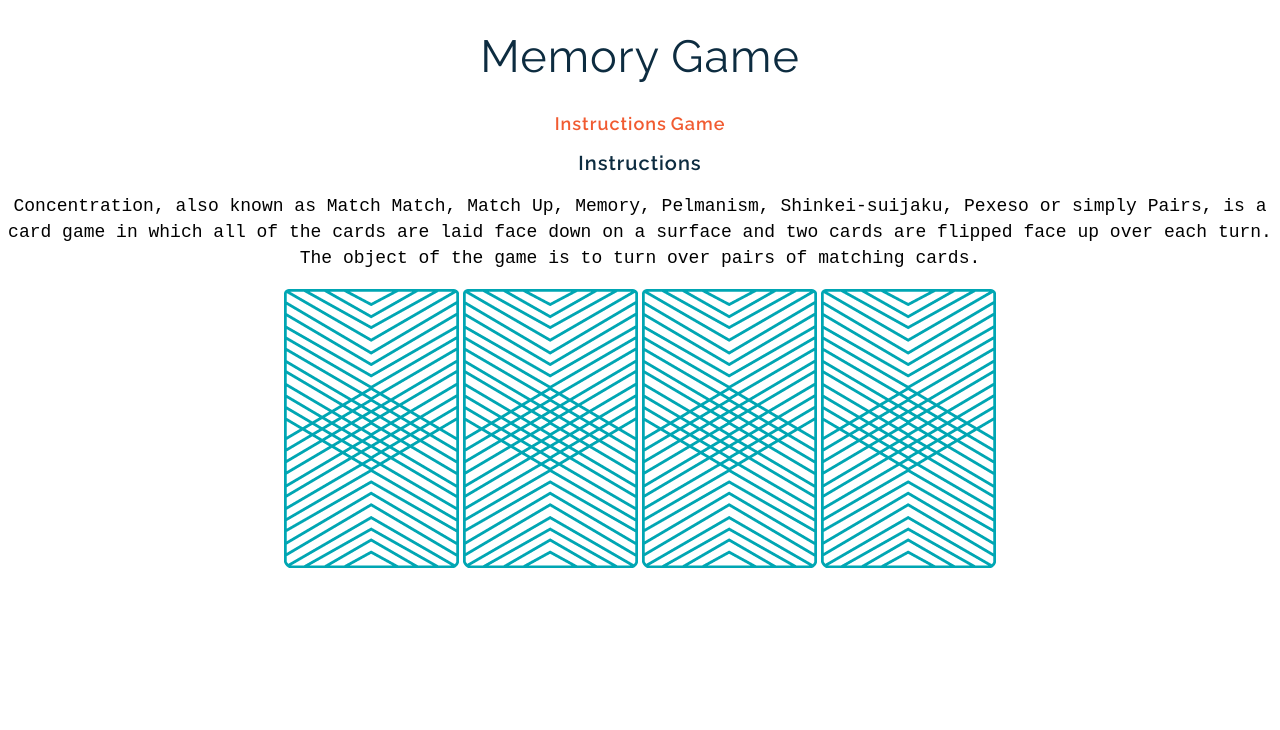
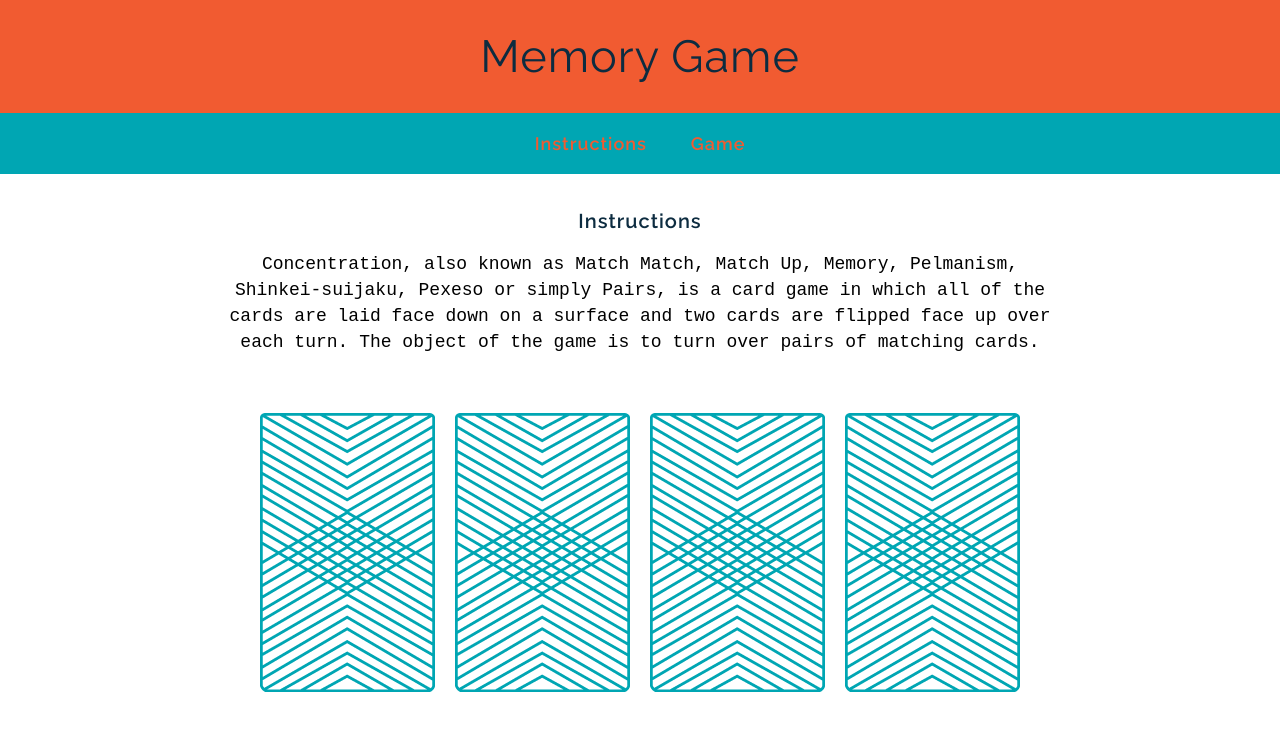
Before and after one commit to cippero/wdi-fundamentals-memorygame, a plain HTML site: page index.html in a window 1280 px wide. Drawn offline with Linux system fonts and the light colour scheme; a web font is replaced by a local one.

Commit message:
unit 5 changes

```diff
--- a/css/style.css
+++ b/css/style.css
@@ -1,6 +1,7 @@
 body {
 	text-decoration: none;
 	text-align: center;
+	margin: 0;
 }
 h1 {
 	font-family: Raleway, Monospace;
@@ -8,6 +9,7 @@ h1 {
 	letter-spacing: 1px;
 	font-weight: 400;
 	font-size: 45px;
+	margin: 0;
 }
 a {
 	font-family: Raleway, Monospace;
@@ -16,6 +18,7 @@ a {
 	font-weight: 600;
 	font-size: 18px;
 	text-decoration: none;
+	margin: 0 20px;
 }
 h2 {
 	font-family: Raleway, Monospace;
@@ -29,3 +32,20 @@ p{
 	line-height: 26px;
 	font-size: 18px;
 }
+header {
+	background-color: #F15B31;
+	color: #FFFFFF;
+	padding: 30px 20px;
+}
+nav {
+	background-color: #00A6B3;
+	color: #FFFFFF;
+	padding: 20px 0;
+}
+main {
+	width: 850px;
+	margin: 35px auto;
+}
+img {
+	margin: 40px 8px 0 8px;
+}
--- a/index.html
+++ b/index.html
@@ -6,9 +6,14 @@
 	<link rel="stylesheet" type="text/css" href="css/style.css">
 </head>
 <body>
+	<header>
 		<h1>Memory Game</h1>
+	</header>
+	<nav>
 		<a href="#">Instructions</a>
 		<a href="#">Game</a>
+	</nav>
+	<main>
 		<h2>Instructions</h2>
 		<p>Concentration, also known as Match Match, Match Up, Memory, Pelmanism, Shinkei-suijaku, Pexeso or simply Pairs, is a card game in which all of the cards are laid face down on a surface and two cards are flipped face up over each turn. The object of the game is to turn over pairs of matching cards.</p>
 		<div>
@@ -17,5 +22,6 @@
 			<img src="images/back.png" alt="King of Diamonds">
 			<img src="images/back.png" alt="King of Hearts">
 		</div>
+	</main>
 </body>
 </html>
```
Lines whose indentation alone changed are shown as unchanged.
